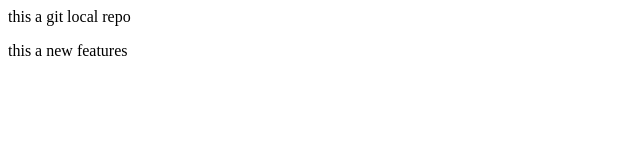
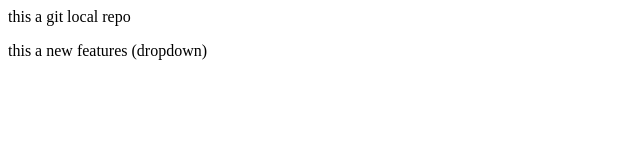
Before and after one commit to neerajkarn/LocalRepotDemo, a plain HTML site: page index.html in a window 1280 px wide. Shown: the full height of the page, 0-640 px from the left. Drawn offline with Linux system fonts and the light colour scheme.

Commit message:
dropdown added

```diff
--- a/index.html
+++ b/index.html
@@ -1,2 +1,2 @@
 <p> this a git local repo</p>
-<p> this a new features </p>
+<p> this a new features (dropdown) </p>
```
